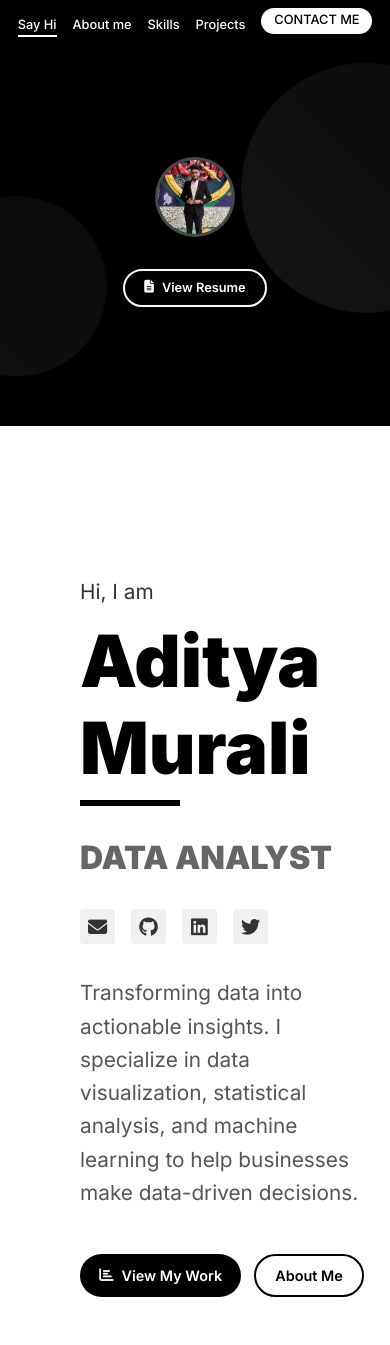
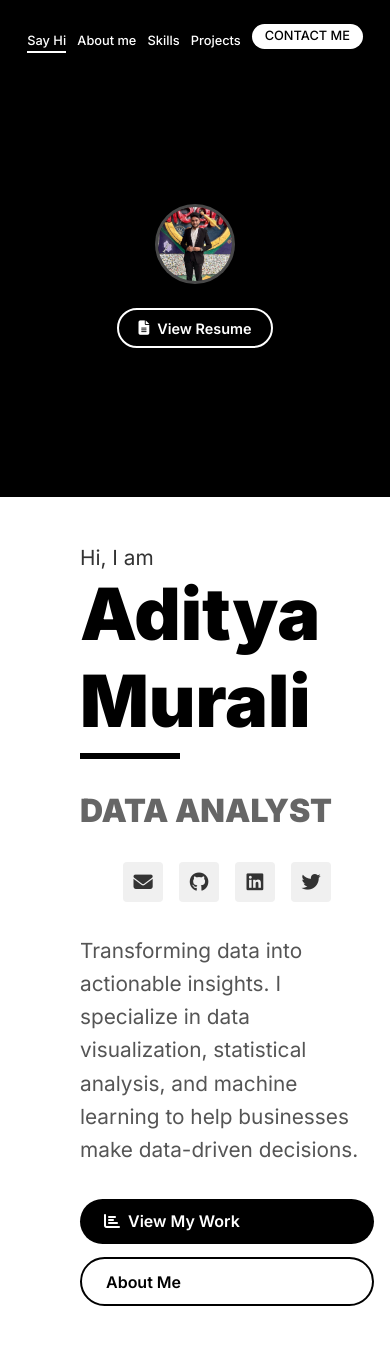
Before and after one commit to adityaaa-09/Portfolio-Project, a Flask app: page / in a window 390 px wide. Shown: the top 1345 px of the page. Run offline with Flask 3, Linux system fonts and the light colour scheme.

Commit message:
Update style.css

```diff
--- a/static/css/style.css
+++ b/static/css/style.css
@@ -8,44 +8,41 @@
     box-sizing: border-box;
 }
 
+html, body {
+    height: 100%;
+    overflow: hidden;
+}
+
 body {
     font-family: 'Inter', sans-serif;
     background-color: #ffffff;
     color: #333;
-    min-height: 100vh;
-    overflow-x: hidden;
 }
 
 .container {
     display: flex;
-    min-height: 100vh;
+    height: 100vh;
 }
 
 /* Left Section */
 .left-section {
-    width: 65%;
+    width: 68%;
     background-color: #fff;
+    position: relative;
+    overflow-y: hidden;
+    transition: width 0.5s ease;
     display: flex;
-    flex-direction: row;
-    padding: 2rem;
-    position: relative;
-    overflow-y: auto;
-    transition: width 0.5s ease;
+    align-items: center;
+    padding-left: 4rem;
 }
 
 .intro {
-    margin-top: auto;
-    margin-bottom: 2rem;
-    padding-left: 4rem;
-    display: flex;
-    flex-direction: column;
-    justify-content: center;
-    min-height: 70vh;
+    max-width: 600px;
+
 }
-
 .intro p {
     font-size: 2rem;
-    margin-bottom: 0.8rem;
+    margin-top: 10rem;
     color: #333;
 }
 
@@ -78,7 +75,6 @@ body {
 .social-links {
     display: flex;
     gap: 1rem;
-    flex-wrap: wrap;
 }
 
 .social-icon {
@@ -109,13 +105,13 @@ body {
     font-size: 1rem;
     line-height: 1.6;
     color: #555;
+    margin-top: -1rem;
 }
 
 .cta-buttons {
     display: flex;
     gap: 1rem;
     margin-top: 2rem;
-    flex-wrap: wrap;
 }
 
 .primary-btn {
@@ -155,26 +151,24 @@ body {
 
 /* Sidebar */
 .sidebar {
-    width: 35%;
+    width: 45%;
     background-color: #000;
     position: relative;
     transition: width 0.5s ease;
     display: flex;
     flex-direction: column;
-    align-items: center;
-    justify-content: center;
-    overflow: hidden;
 }
 
-/* Navigation - Adjusted to match reference page height */
+/* Navigation */
 .main-nav {
     position: absolute;
-    top: 1.6rem;  /* Aligns with the reference page height */
-    right: 0;
-    left: 0;
+    top: 1.6rem;
+    right: 2rem;
     width: 100%;
     z-index: 10;
-    padding: 0 1rem;
+    display: flex;
+    justify-content: flex-end;
+    padding-right: 2rem;
 }
 
 .main-nav ul {
@@ -183,7 +177,6 @@ body {
     align-items: center;
     list-style: none;
     gap: 2rem;
-    flex-wrap: wrap;
 }
 
 .main-nav a {
@@ -239,21 +232,20 @@ body {
 }
 
 .contact-btn:hover {
-    background-color: grey !important;
+    background-color: grey;
     color: black !important;
 }
 
 /* Visual elements for the sidebar */
 .sidebar-content {
+    flex: 1;
     display: flex;
     flex-direction: column;
     align-items: center;
     justify-content: center;
-    height: 100%;
-    width: 100%;
     padding: 2rem;
     z-index: 1;
-    margin-top: 5rem; /* Added to create space for the nav */
+    margin-top: 3rem;
 }
 
 .profile-visual {
@@ -293,62 +285,12 @@ body {
     display: inline-flex;
     align-items: center;
     gap: 8px;
-    margin-bottom: 2rem;
 }
 
 .resume-btn:hover {
     background-color: white;
     color: black;
     transform: translateY(-3px);
-}
-
-.stats-container {
-    display: flex;
-    justify-content: center;
-    gap: 1.5rem;
-    margin-top: 2rem;
-    flex-wrap: wrap;
-}
-
-.stat-item {
-    text-align: center;
-    color: white;
-}
-
-.stat-number {
-    font-size: 2.5rem;
-    font-weight: 700;
-    margin-bottom: 0.5rem;
-}
-
-.stat-label {
-    font-size: 0.9rem;
-    opacity: 0.8;
-    text-transform: uppercase;
-}
-
-.shape-1 {
-    position: absolute;
-    width: 250px;
-    height: 250px;
-    border-radius: 50%;
-    background: linear-gradient(45deg, #444, #222);
-    top: 15%;
-    right: -100px;
-    opacity: 0.3;
-    z-index: 0;
-}
-
-.shape-2 {
-    position: absolute;
-    width: 180px;
-    height: 180px;
-    border-radius: 50%;
-    background: linear-gradient(45deg, #555, #333);
-    bottom: 10%;
-    left: -80px;
-    opacity: 0.2;
-    z-index: 0;
 }
 
 /* Page Transition Effect */
@@ -393,6 +335,7 @@ body {
     100% { transform: rotate(360deg); }
 }
 
+
 /* Responsive adjustments */
 @media (max-width: 1200px) {
     .intro h1 {
@@ -401,6 +344,10 @@ body {
 
     .intro h2 {
         font-size: 1.8rem;
+    }
+
+    .left-section {
+        padding-left: 3rem;
     }
 }
 
@@ -412,49 +359,70 @@ body {
     .left-section {
         width: 100%;
         height: 70vh;
+        padding: 2rem;
+        justify-content: center;
+        align-items: flex-start;
     }
 
     .sidebar {
         width: 100%;
         height: 30vh;
-        min-height: 300px;
-    }
-
-    .intro {
-        padding-left: 2rem;
-        margin-bottom: 1rem;
-        margin-top: 1rem;
-    }
-
-    .intro h1 {
-        font-size: 3.5rem;
-    }
-
-    .intro h2 {
-        font-size: 1.7rem;
     }
 
     .main-nav {
-        position: relative;
+        position: absolute;
         top: 0;
-        padding: 1rem 0;
+        right: 0;
+        width: 100%;
+        background-color: #000;
+        padding: 1rem;
+        justify-content: center;
+    }
+
+    .main-nav ul {
+        justify-content: center;
     }
 
     .sidebar-content {
-        margin-top: 0;
         flex-direction: row;
         justify-content: center;
+        align-items: center;
         gap: 2rem;
+        margin-top: 5rem;
     }
 
     .profile-visual {
-        margin-bottom: 0;
         width: 150px;
         height: 150px;
+        margin-bottom: 0;
+    }
+
+    .resume-btn {
+        margin-bottom: 0;
     }
 }
 
 @media (max-width: 768px) {
+    html, body {
+        overflow-y: auto;
+    }
+
+    .container {
+        height: auto;
+        min-height: 100vh;
+    }
+
+    .left-section {
+        height: auto;
+        min-height: 70vh;
+        padding: 2rem 1.5rem;
+    }
+
+    .sidebar {
+        height: auto;
+        min-height: 30vh;
+    }
+
     .intro h1 {
         font-size: 3rem;
     }
@@ -463,36 +431,46 @@ body {
         font-size: 1.5rem;
     }
 
+    .mobile-menu-btn {
+        display: block;
+    }
+
+    .main-nav {
+        justify-content: center;
+        padding: 1rem 0;
+    }
+
     .main-nav ul {
-        gap: 1.5rem;
+        gap: 1.2rem;
+    }
+
+    .main-nav a {
+        font-size: 0.9rem;
     }
 
     .profile-visual {
         width: 120px;
         height: 120px;
     }
-
-    .resume-btn {
-        padding: 0.7rem 1.5rem;
-    }
 }
 
 @media (max-width: 576px) {
     .container {
-        flex-direction: column-reverse;
+        overflow-y: auto;
     }
 
     .left-section {
-        padding: 1rem;
+        padding: 2rem 1rem;
+        max-height: 55rem;
     }
 
-    .intro {
-        padding-left: 1rem;
-        margin-bottom: 1rem;
+    .sidebar {
+        min-height: 35vh;
     }
 
     .intro p {
         font-size: 1.5rem;
+        margin-top: 1rem;
     }
 
     .intro h1 {
@@ -505,11 +483,14 @@ body {
     }
 
     .main-nav {
-        padding: 0.5rem 0;
+        margin-top: 0.99rem;
+        margin-left: 1rem;
+        padding: 0.5rem;
     }
 
     .main-nav ul {
-        gap: 0.8rem;
+        flex-wrap: wrap;
+        gap: 1rem 1.5rem;
         justify-content: center;
     }
 
@@ -524,38 +505,28 @@ body {
 
     .sidebar-content {
         flex-direction: column;
-        padding: 1rem;
-        gap: 1rem;
+        gap: 1.5rem;
+        padding: 3rem 1rem 1.5rem;
+        margin-top: 2rem;
     }
 
     .profile-visual {
         width: 100px;
         height: 100px;
-        margin-bottom: 1rem;
     }
 
     .resume-btn {
         padding: 0.6rem 1.2rem;
-        font-size: 0.8rem;
-        margin-bottom: 0.5rem;
-    }
-
-    .social-icon {
-        width: 35px;
-        height: 35px;
-    }
-
-    .about-snippet p {
         font-size: 0.9rem;
     }
 
     .cta-buttons {
+        flex-direction: column;
         gap: 0.8rem;
     }
 
-    .primary-btn, .secondary-btn {
-        padding: 0.7rem 1.2rem;
-        font-size: 0.9rem;
+    .social-links {
+        justify-content: center;
     }
 }
 
@@ -572,28 +543,25 @@ body {
         font-size: 1.2rem;
     }
 
-    .main-nav ul {
-        flex-wrap: wrap;
-        gap: 0.6rem 1rem;
-    }
-
     .profile-visual {
         width: 80px;
         height: 80px;
     }
 
-    .sidebar {
-        min-height: 250px;
+    .main-nav ul {
+        gap: 0.7rem;
     }
 }
 
-@media (max-height: 700px) {
-    .sidebar {
-        min-height: 280px;
+@media (max-height: 700px) and (min-width: 577px) {
+    .sidebar-content {
+        margin-top: 5rem;
     }
 
-    .intro {
-        margin-bottom: 0;
+    .profile-visual {
+        width: 160px;
+        height: 160px;
+        margin-bottom: 2rem;
     }
 }
 
```
